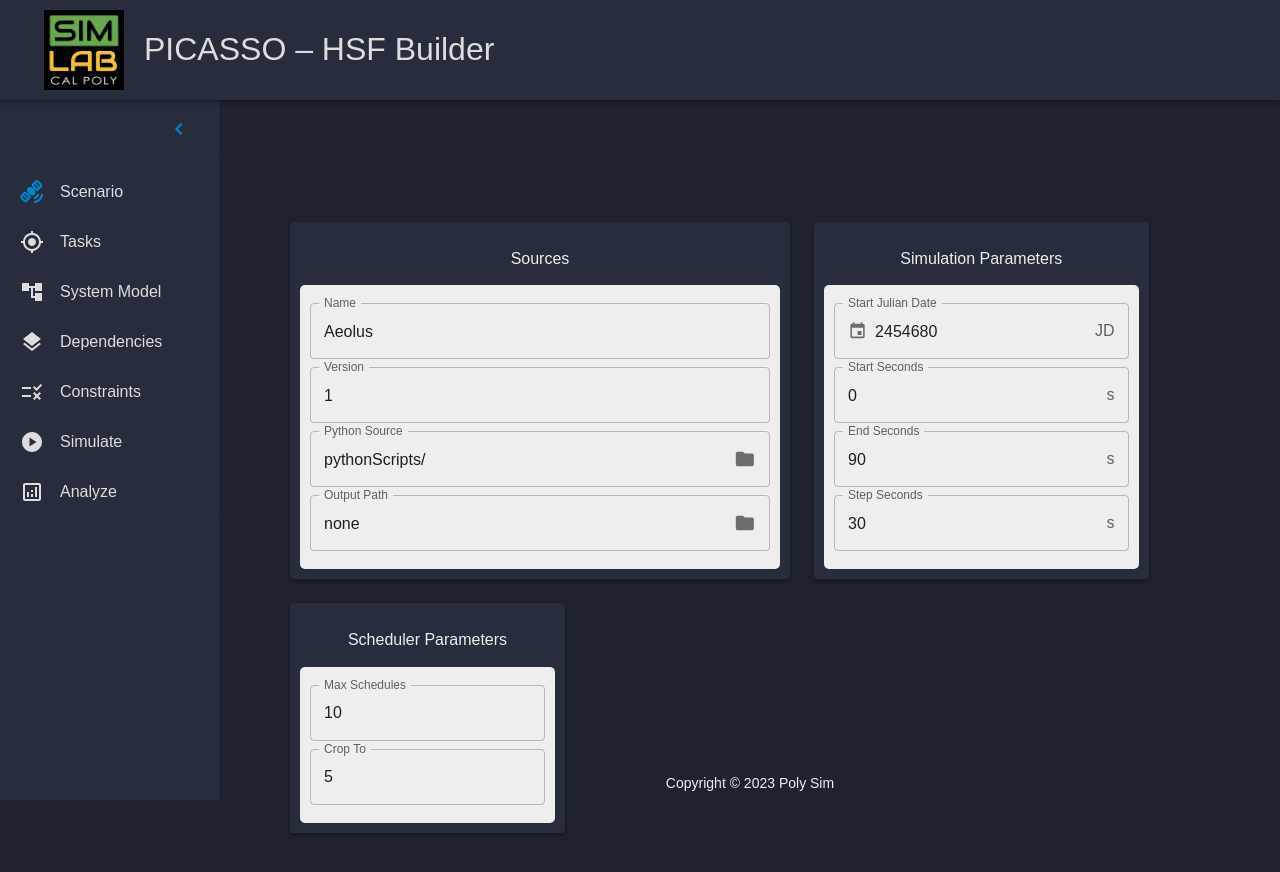
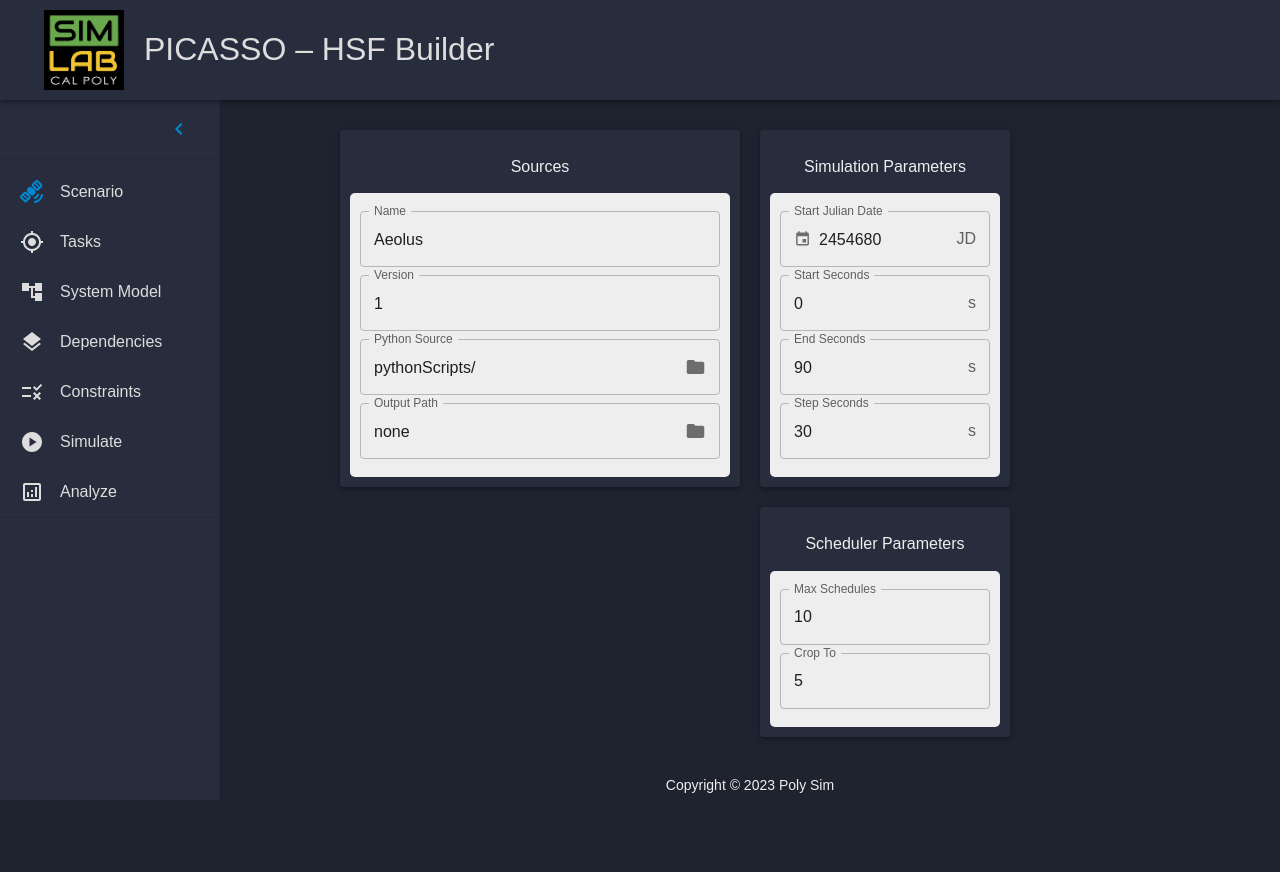
Before and after one commit to jkeithhall/electron-react-hsf, a React (Create React App) app: page / in a window 1280 px wide. Shown: the top 872 px of the page. Built offline with nearby package versions, Linux system fonts and the light colour scheme; what @mui/x-data-grid-generator would draw is missing.

Commit message:
Tech debt: CSS refactor

```diff
--- a/src/App.js
+++ b/src/App.js
@@ -8,7 +8,6 @@ import ModelEditor from './components/ModelEditor';
 import ConfirmationModal from './components/ConfirmationModal';
 import SaveConfirmationModal from './components/SaveConfirmationModal';
 import ErrorModal from './components/ErrorModal';
-import Box from '@mui/material/Box';
 
 import { initSimulationInput, aeolusSimulationInput } from './aeolus_config/initSimulationInput';
 import flattenedInitTasks from './aeolus_config/initTaskList';
@@ -174,9 +173,7 @@ export default function App() {
       hasUnsavedChanges={hasUnsavedChanges}
       setStateMethods={setStateMethods}
     >
-      <Box
-        className='work-space'
-        sx={{ width: `calc(100vw - ${navOpen ? 220 : 60}px)`, maxWidth: `calc(100vw - ${navOpen ? 220 : 60}px)`}}>
+      <div className={`work-space ${navOpen ? 'work-space-nav-open' : 'work-space-nav-closed'}`} >
         {{'Scenario':
             <ScenarioParameters
               activeStep={activeStep}
@@ -244,8 +241,8 @@ export default function App() {
               />
             </div>)
           }
-      </Box>
       <Footer/>
+      </div>
     </NavDrawer>
   );
 }
--- a/src/components/AppBar.js
+++ b/src/components/AppBar.js
@@ -26,7 +26,7 @@ export default function AppBar({ open, drawerWidth }) {
   return (
     <StyledAppBar position="fixed" open={open} >
       <Toolbar >
-        <Box component="img" alt="SimLabLogo" src="/SimLabLogo.png" sx={{ width: 80, height: 80, margin: '20px' }} />
+        <Box component="img" alt="SimLabLogo" src="/SimLabLogo.png" className="sim-lab-logo-header" />
         <Typography variant="h1" noWrap component="div" color="light">PICASSO &#8211; HSF Builder</Typography>
       </Toolbar>
     </StyledAppBar>
--- a/src/components/ModelEditor.js
+++ b/src/components/ModelEditor.js
@@ -24,7 +24,7 @@ export default function ModelEditor({navOpen, model, setModel, activeStep, setAc
 
   return (
     <>
-      <Paper sx={{ alignSelf: 'flex-start', margin: '25px', minWidth: '1000px', maxWidth: 'calc(100vw - 280px)', height: 'calc(100vw - 200px)', padding: 1, backgroundColor: '#282D3d' }} >
+      <Paper className="react-flow-board" sx={{ backgroundColor: '#282D3D', padding: '10px' }}>
         <Paper style={{ width: '100%', height: '100%' }}>
           <ReactFlow
             nodes={nodes}
--- a/src/components/NavDrawer.js
+++ b/src/components/NavDrawer.js
@@ -23,6 +23,7 @@ import AnalyticsOutlinedIcon from '@mui/icons-material/AnalyticsOutlined';
 import SaveIcon from '@mui/icons-material/Save';
 
 const drawerWidth = 220;
+const headerHeight = 100;
 const navCategories = ['Scenario', 'Tasks', 'System Model', 'Dependencies', 'Constraints', 'Simulate', 'Analyze'];
 
 const openedMixin = (theme) => ({
@@ -50,8 +51,7 @@ const DrawerHeader = styled('div')(({ theme }) => ({
   display: 'flex',
   alignItems: 'center',
   justifyContent: 'flex-end',
-  // padding: theme.spacing(0, 1),
-  // necessary for content to be below app bar
+  height: headerHeight,
   ...theme.mixins.toolbar,
 }));
 
@@ -159,10 +159,10 @@ export default function NavDrawer({ navOpen, toggleNav, activeStep, setActiveSte
               }
         </List>
       </Drawer>
-      <Box component="main" className="App" sx={{ flexGrow: 1 }} mt={3}>
+      <div component="main" >
         <DrawerHeader />
         {children}
-      </Box>
+      </div>
     </Box>
   );
 }
--- a/src/components/ScenarioParameters.js
+++ b/src/components/ScenarioParameters.js
@@ -51,29 +51,25 @@ export default function ScenarioParameters({activeStep, setActiveStep, simulatio
   // const valid = Object.keys(formErrors).length === 0;
 
   return (
-    <>
-      <Box sx={{ flexGrow: 1, padding: 5 }}>
-        <Grid container spacing={3} mt={5}>
-          <Grid item>
-            <Paper elevation={3} style={{ padding: '10px', backgroundColor: '#282D3D', width: 500 }}>
+    <div className="scenario-parameters-container">
+        <div className='sources'>
+          <Paper elevation={3} sx={{ backgroundColor: '#282D3D', padding: '10px' }}>
             <Typography variant="h5" color='light.main' my={2}>Sources</Typography>
             <ParameterGroup parameters={sources} setParameters={setSources} formErrors={formErrors} setFormErrors={setFormErrors}/>
           </Paper>
-          </Grid>
-          <Grid item>
-            <Paper elevation={3} style={{ padding: '10px', backgroundColor: '#282D3D'  }}>
+        </div>
+        <div className='simulation-parameters' >
+          <Paper elevation={3} sx={{ backgroundColor: '#282D3D', padding: '10px' }}>
             <Typography variant="h5" color="light.main" my={2}>Simulation Parameters</Typography>
             <ParameterGroup parameters={simulationParameters} setParameters={setSimulationParameters} formErrors={formErrors} setFormErrors={setFormErrors}/>
           </Paper>
-          </Grid>
-          <Grid item>
-            <Paper elevation={3} style={{ padding: '10px', backgroundColor: '#282D3D'  }}>
+        </div>
+        <div className='scheduler-parameters'>
+          <Paper elevation={3} sx={{ backgroundColor: '#282D3D', padding: '10px' }}>
             <Typography variant="h5" color="light.main" my={2}>Scheduler Parameters</Typography>
             <ParameterGroup parameters={schedulerParameters} setParameters={setSchedulerParameters} formErrors={formErrors} setFormErrors={setFormErrors}/>
           </Paper>
-          </Grid>
-        </Grid>
-      </Box>
-    </>
+        </div>
+    </div>
   )
 }
--- a/src/components/TaskTable.js
+++ b/src/components/TaskTable.js
@@ -230,7 +230,8 @@ export default function TaskTable({ navOpen, activeStep, setActiveStep, setState
             onCancel={handleLocationCancel}
           />
       </div>)}
-      <Paper sx={{ margin: '25px', maxWidth: 'calc(100vw - 280px)', height: 'calc(100vh - 200px)', padding: 1, backgroundColor: '#282D3d' }} >
+      <Paper className={`tasks-table ${navOpen ? 'tasks-table-nav-open' : 'tasks-table-nav-closed'}`}
+        sx={{ padding: 1, backgroundColor: '#282D3d' }} >
         <DataGrid
           rows={taskList}
           columns={columns}
--- a/src/styles.css
+++ b/src/styles.css
@@ -1,6 +1,32 @@
-/*
-  CSS Reset
-*/
+:root {
+    --font-primary: 'Poppins', sans-serif;
+    --font-secondary: 'Roboto Mono', monospace;
+    --primary-background-color: #1f2330;
+    --secondary--background-color: #2f3e4e;
+    --default-border-radius: 5px;
+    --header-height: 100px;
+    --footer-height: 25px;
+    --header-logo-margin: 20px;
+    --nav-drawer-width-closed: 60px;
+    --nav-drawer-width-open: 220px;
+    --work-space-padding: 30px;
+    --work-space-height: calc(100vh - var(--header-height) -
+    - 2 * var(--work-space-padding) - var(--footer-height));
+    --sources-width: 500px;
+    --simulation-parameters-width: 300px;
+    --scheduler-parameters-width: 250px;
+    --parameters-container-gap: 20px;
+    --tasks-table-max-width: 1450px;
+    --overlay-background-color: rgba(128,128,128,0.20);
+    --map-container-height: 350px;
+    --map-container-min-height: 200px;
+    --confirm-close-margin: 20px;
+    --confirm-close-gap: 20px;
+    --calendar-stacking-context-width: 325px;
+    --calendar-stacking-context-height: 345px;
+}
+
+/* CSS Reset */
 *, *::before, *::after {
     box-sizing: border-box;
 }
@@ -13,6 +39,7 @@ html, body {
 body {
     line-height: 1.5;
     -webkit-font-smoothing: antialiased;
+    border-radius: var(--default-border-radius);
 }
 img, picture, video, canvas, svg {
     display: block;
@@ -33,19 +60,14 @@ p, h1, h2, h3, h4, h5, h6 {
 @import url('https://fonts.googleapis.com/css2?family=Poppins:wght@200;400;500;600;800&family=VT323&display=swap');
 @import url('https://fonts.googleapis.com/css2?family=Roboto+Mono:wght@400;500;700&display=swap');
 
-.App {
-    text-align: center;
-}
-
 body {
-    font-family: "Poppins, sans-serif";
-    background-color: #1f2330;
+    font-family: var(--font-primary);
+    background-color: var(--primary-background-color);
     margin: 0;
 }
 
 code {
-    font-family: source-code-pro, Menlo, Monaco, Consolas, 'Courier New',
-    monospace;
+    font-family: var(--font-secondary);
 }
 
 ul, li {
@@ -55,32 +77,112 @@ ul, li {
 
 header {
     width: 100%;
-    height: 100px;
+    height: var(--header-height);
+}
+
+.sim-lab-logo-header {
+    width: calc(var(--header-height) - var(--header-logo-margin));
+    height: calc(var(--header-height) - var(--header-logo-margin));
+    margin: var(--header-logo-margin);
 }
 
 .work-space {
-    padding: 30px;
+    overflow: scroll;
+    text-align: center;
     display: flex;
     flex-direction: column;
-    justify-content: flex-start;
+    justify-content: space-between;
     align-items: center;
-    background-color: #1f2330;
-    max-width: calc(100vw - 60px);
-    height: calc(100vh - 115px);
+    padding: var(--work-space-padding);
+    background-color: var(--primary-background-color);
+    height: var(--work-space-height);
 }
 
-.button-footer {
-    align-self: flex-end;
-    display: flex;
-    justify-content: space-evenly;
-    width: 400px;
+.work-space-nav-open {
+    width: calc(100vw - var(--nav-drawer-width-open));
+}
+
+.work-space-nav-closed {
+    width: calc(100vw - var(--nav-drawer-width-closed));
+};
+
+.scenario-parameters-container {
+    width: 100%;
+    height: 100%;
+}
+
+.sources {
+    grid-area: sources;
+    height: 'min-content';
+    width: var(--sources-width);
+}
+
+.simulation-parameters {
+    grid-area: simulation-parameters;
+    height: 'min-content';
+    width: var(--simulation-parameters-width);
+}
+
+.scheduler-parameters {
+    grid-area: scheduler-parameters;
+    height: 'min-content';
+    width: var(--scheduler-parameters-width);
+}
+
+@media (min-width: 1400px) {
+    .scenario-parameters-container {
+        display: grid;
+        grid-template-columns: 2.5fr 1.5fr 1fr;
+        grid-template-rows: 1fr;
+        grid-template-areas: 'sources simulation-parameters scheduler-parameters';
+        gap: var(--parameters-container-gap);
+    }
+}
+
+@media (max-width: 1399px) {
+    .scenario-parameters-container {
+        display: grid;
+        grid-template-columns: 1fr 1fr;
+        grid-template-rows: 1fr 1fr;
+        grid-template-areas:
+            'sources simulation-parameters '
+            '. scheduler-parameters';
+        gap: var(--parameters-container-gap);
+    }
+    .sources {
+        width: calc(var(--sources-width) - 100px);
+    }
+    .simulation-parameters {
+        width: calc(var(--simulation-parameters-width) - 50px);
+    }
+}
+
+.tasks-table {
+    height: calc(100vh - var(--header-height) -
+    2 * var(--work-space-padding) - var(--footer-height));
+    max-width: var(--tasks-table-max-width);
+}
+
+.tasks-table-nav-open {
+    width: calc(100vw - var(--nav-drawer-width-open)
+    - 2 * var(--work-space-padding));
+}
+
+.tasks-table-nav-closed {
+    width: var(--tasks-table-max-width);
 }
 
 .stacking-context {
     position: absolute;
-    top: 100;
-    left: 500;
     z-index: 2;
+}
+
+.react-flow-board {
+    align-self: first baseline;
+    width: calc(100vh - var(--header-height) -
+    2 * var(--work-space-padding) - var(--footer-height));
+    height: calc(100vh - var(--header-height) -
+    2 * var(--work-space-padding) - var(--footer-height));
 }
 
 .location-inputs {
@@ -88,37 +190,36 @@ header {
     flex-direction: row;
     justify-content: space-evenly;
     align-items: center;
-    margin-bottom: 20px;
+    margin: var(--confirm-close-margin);
 }
 
 .map-container {
     position: relative;
     width: 100%;
-    height: 350px;
-    min-height: 200px;
+    height: var(--map-container-height);
+    min-height: var(--map-container-min-height);
     overflow: scroll;
-    border: 1px solid #555;
+    border: 1px solid var(--secondary--background-color);
 }
 
 .calendar-stacking-context {
     background-color: white;
-    border-radius: 5px;
     display: flex;
     flex-direction: column;
     justify-content: space-between;
     align-items: space-between;
     position: absolute;
     z-index: 2;
-    height: 345px;
-    width: 325px;
+    height: var(--calendar-stacking-context-height);
+    width: var(--calendar-stacking-context-width);
 }
 
 .confirm-close-icons {
-    margin: 20px 20px;
+    margin: var(--confirm-close-margin);
     display: flex;
     align-self: flex-end;
     justify-content: space-evenly;
-    gap: 15px;
+    gap: var(--confirm-close-gap);
 }
 
 .overlay {
@@ -128,12 +229,14 @@ header {
     left: 0;
     width: 100vw;
     height: 100vh;
-    background-color: rgba(128,128,128,0.20);
+    background-color: var(--overlay-background-color);
     display: flex;
     justify-content: center;
     align-items: center;
   }
 
 footer {
-    height: 70px;
+    height: var(--footer-height);
+    position: absolute;
+    bottom: 0;
 }
```
Lines whose indentation alone changed are shown as unchanged.
